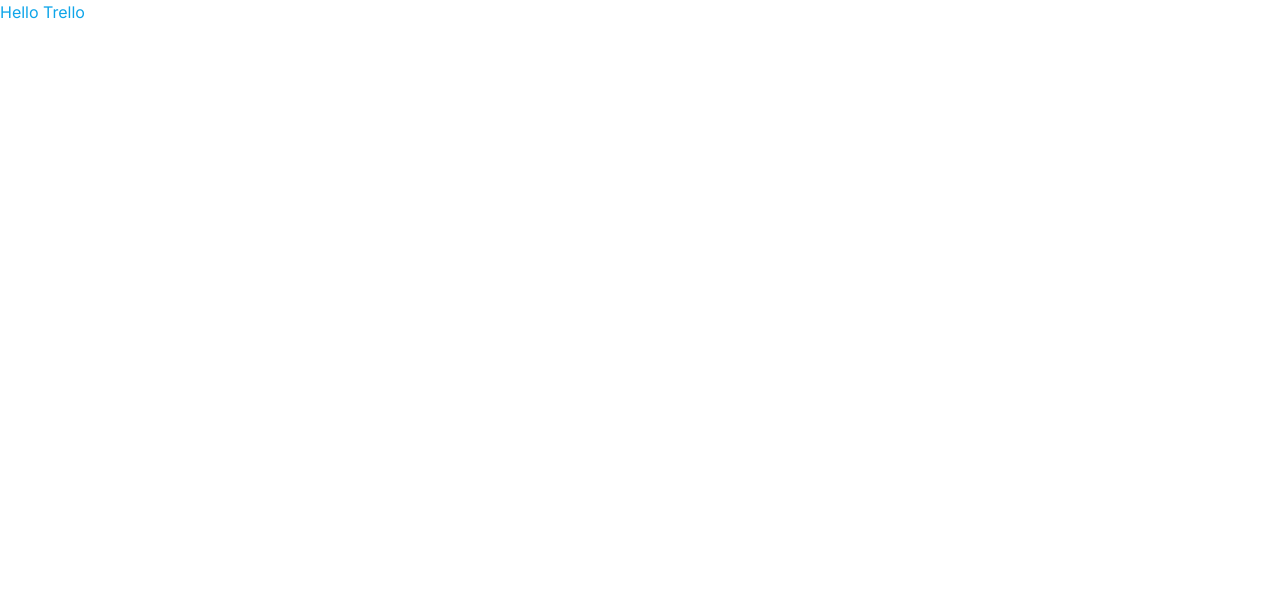
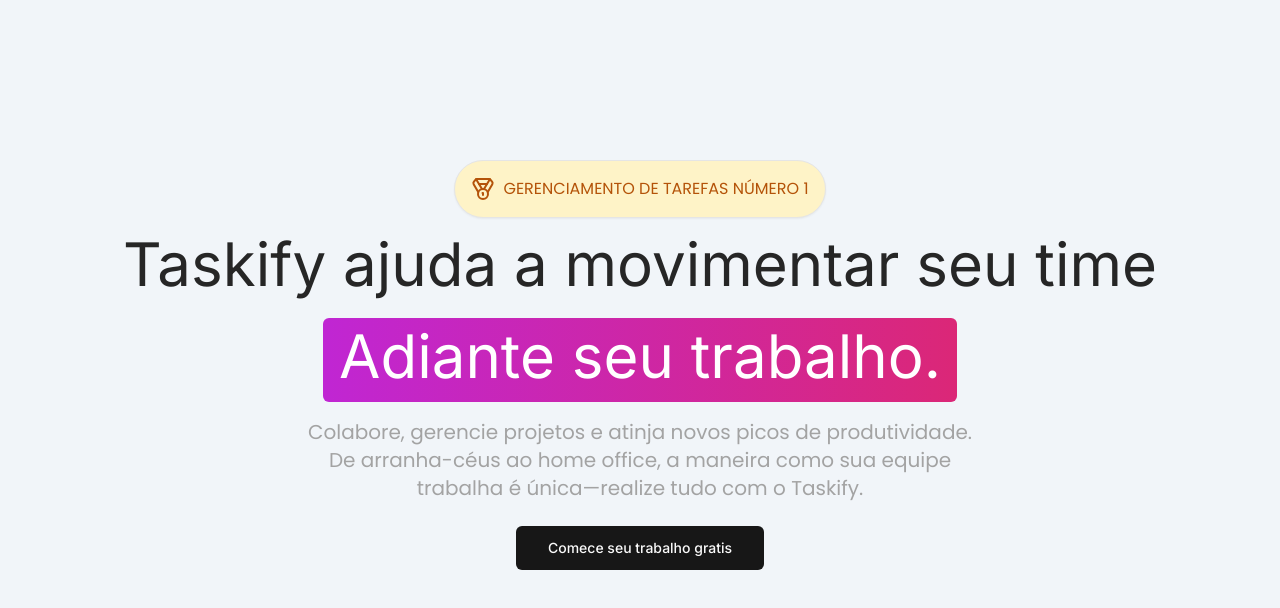
Before and after one commit to Andzuo/Totask, a Next.js app: page / in a window 1280 px wide. Shown: the top 608 px of the page. Built offline with nearby package versions, Linux system fonts and the light colour scheme.

Commit message:
add lading page

```diff
--- /dev/null
+++ b/app/(marketing)/layout.tsx
@@ -0,0 +1,11 @@
+const MarketingLayout = ({ children }: { children: React.ReactNode }) => {
+   return (
+      <div className="h-full bg-slate-100">
+         {/* Navbar */}
+         <main className="pt-40 pb-20 bg-slate-100">{children}</main>
+         {/* Footer */}
+      </div>
+   );
+};
+
+export default MarketingLayout;
--- /dev/null
+++ b/app/(marketing)/page.tsx
@@ -0,0 +1,51 @@
+import { Medal } from "lucide-react";
+import Link from "next/link";
+
+import { Poppins } from "next/font/google";
+
+import { Button } from "@/components/ui/button";
+import { cn } from "@/lib/utils";
+
+const textFont = Poppins({
+   subsets: ["latin"],
+   weight: ["100", "200", "300", "400", "500", "600", "700", "800", "900"],
+});
+
+const MarketingPage = () => {
+   return (
+      <div className="flex items-center justify-center flex-col">
+         <div className="flex items-center justify-center flex-col">
+            <div
+               className={cn(
+                  "mb-4 flex items-center border shadow-sm p-4 bg-amber-100 text-amber-700 rounded-full uppercase",
+                  textFont.className
+               )}
+            >
+               <Medal className="h-6 w-6 mr-2" />
+               Gerenciamento de tarefas número 1
+            </div>
+            <h1 className="text-3xl md:text-6xl text-center text-neutral-800 mb-6">
+               Taskify ajuda a movimentar seu time
+            </h1>
+            <div className=" text-3xl md:text-6xl bg-gradient-to-r from-fuchsia-600 to-pink-600 text-white px-4 p-2 rounded-md pb-4 w-fit">
+               Adiante seu trabalho.
+            </div>
+         </div>
+         <div
+            className={cn(
+               "text-sm md:text-xl text-neutral-400 mt-4 max-w-xs md:max-w-2xl text-center mx-auto",
+               textFont.className
+            )}
+         >
+            Colabore, gerencie projetos e atinja novos picos de produtividade.
+            De arranha-céus ao home office, a maneira como sua equipe trabalha é
+            única—realize tudo com o Taskify.
+         </div>
+         <Button className="mt-6" size="lg" asChild>
+            <Link href="/sing-up"> Comece seu trabalho gratis</Link>
+         </Button>
+      </div>
+   );
+};
+
+export default MarketingPage;
--- a/app/page.tsx
+++ /dev/null
@@ -1,7 +0,0 @@
-export default function Home() {
-   return (
-      <div>
-         <h2 className=" text-sky-500">Hello Trello</h2>
-      </div>
-   );
-}
--- /dev/null
+++ b/components/ui/button.tsx
@@ -0,0 +1,56 @@
+import * as React from "react"
+import { Slot } from "@radix-ui/react-slot"
+import { cva, type VariantProps } from "class-variance-authority"
+
+import { cn } from "@/lib/utils"
+
+const buttonVariants = cva(
+  "inline-flex items-center justify-center whitespace-nowrap rounded-md text-sm font-medium ring-offset-background transition-colors focus-visible:outline-none focus-visible:ring-2 focus-visible:ring-ring focus-visible:ring-offset-2 disabled:pointer-events-none disabled:opacity-50",
+  {
+    variants: {
+      variant: {
+        default: "bg-primary text-primary-foreground hover:bg-primary/90",
+        destructive:
+          "bg-destructive text-destructive-foreground hover:bg-destructive/90",
+        outline:
+          "border border-input bg-background hover:bg-accent hover:text-accent-foreground",
+        secondary:
+          "bg-secondary text-secondary-foreground hover:bg-secondary/80",
+        ghost: "hover:bg-accent hover:text-accent-foreground",
+        link: "text-primary underline-offset-4 hover:underline",
+      },
+      size: {
+        default: "h-10 px-4 py-2",
+        sm: "h-9 rounded-md px-3",
+        lg: "h-11 rounded-md px-8",
+        icon: "h-10 w-10",
+      },
+    },
+    defaultVariants: {
+      variant: "default",
+      size: "default",
+    },
+  }
+)
+
+export interface ButtonProps
+  extends React.ButtonHTMLAttributes<HTMLButtonElement>,
+    VariantProps<typeof buttonVariants> {
+  asChild?: boolean
+}
+
+const Button = React.forwardRef<HTMLButtonElement, ButtonProps>(
+  ({ className, variant, size, asChild = false, ...props }, ref) => {
+    const Comp = asChild ? Slot : "button"
+    return (
+      <Comp
+        className={cn(buttonVariants({ variant, size, className }))}
+        ref={ref}
+        {...props}
+      />
+    )
+  }
+)
+Button.displayName = "Button"
+
+export { Button, buttonVariants }
--- a/package.json
+++ b/package.json
@@ -9,6 +9,7 @@
     "lint": "next lint"
   },
   "dependencies": {
+    "@radix-ui/react-slot": "^1.0.2",
     "class-variance-authority": "^0.7.0",
     "clsx": "^2.1.1",
     "lucide-react": "^0.379.0",
```
Also changed, not shown: 1 other file (tests, documents, lock files or other folders).
